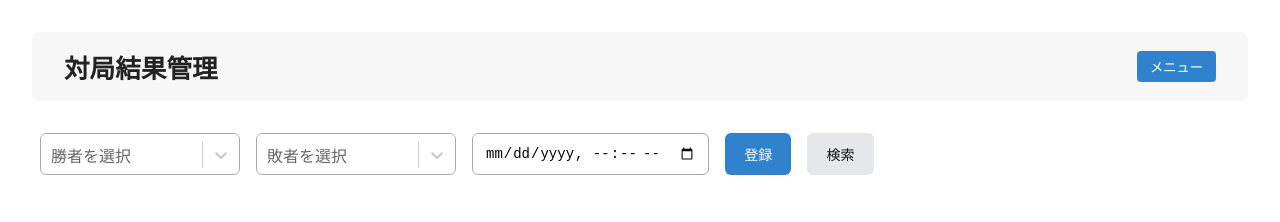
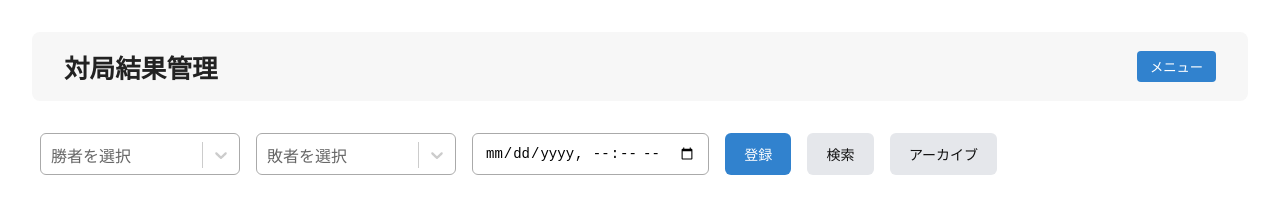
Before and after one commit to inunu1/next-rate, a Next.js app in the folder next-rate/: page /results in a window 1280 px wide. Shown: the top 222 px of the page. Built offline with nearby package versions, Linux system fonts and the light colour scheme; no server answers; the database is empty; sample sign-in values are in the browser's storage.

Commit message:
アーカイブボタンを追加

```diff
--- a/next-rate/src/app/results/ResultsClient.tsx
+++ b/next-rate/src/app/results/ResultsClient.tsx
@@ -134,6 +134,19 @@ export default function ResultsClient({ players, results }: Props) {
     await handleRecalculate();
   };
 
+  // ★ アーカイブ処理（POST）
+  const handleArchive = async () => {
+    const res = await fetch('/api/private/archive', { method: 'POST' });
+
+    if (res.ok) {
+      alert('アーカイブが完了しました');
+      window.location.href = '/results'; // リダイレクト
+    } else {
+      const data = await res.json();
+      alert(`エラー: ${data.error ?? 'アーカイブに失敗しました'}`);
+    }
+  };
+
   return (
     <div className={styles.container}>
       <MenuBar
@@ -190,9 +203,18 @@ export default function ResultsClient({ players, results }: Props) {
         >
           検索
         </button>
+
+        {/* ★ アーカイブボタン追加 ★ */}
+        <button
+          type="button"
+          onClick={handleArchive}
+          className={styles.searchButton}
+        >
+          アーカイブ
+        </button>
       </form>
 
-      {/* ★ 横スクロール対応 wrapper を追加 ★ */}
+      {/* ★ 横スクロール対応 wrapper */}
       <div className={styles.tableWrapper}>
         <DataTable
           tableClass={styles.table}
```
